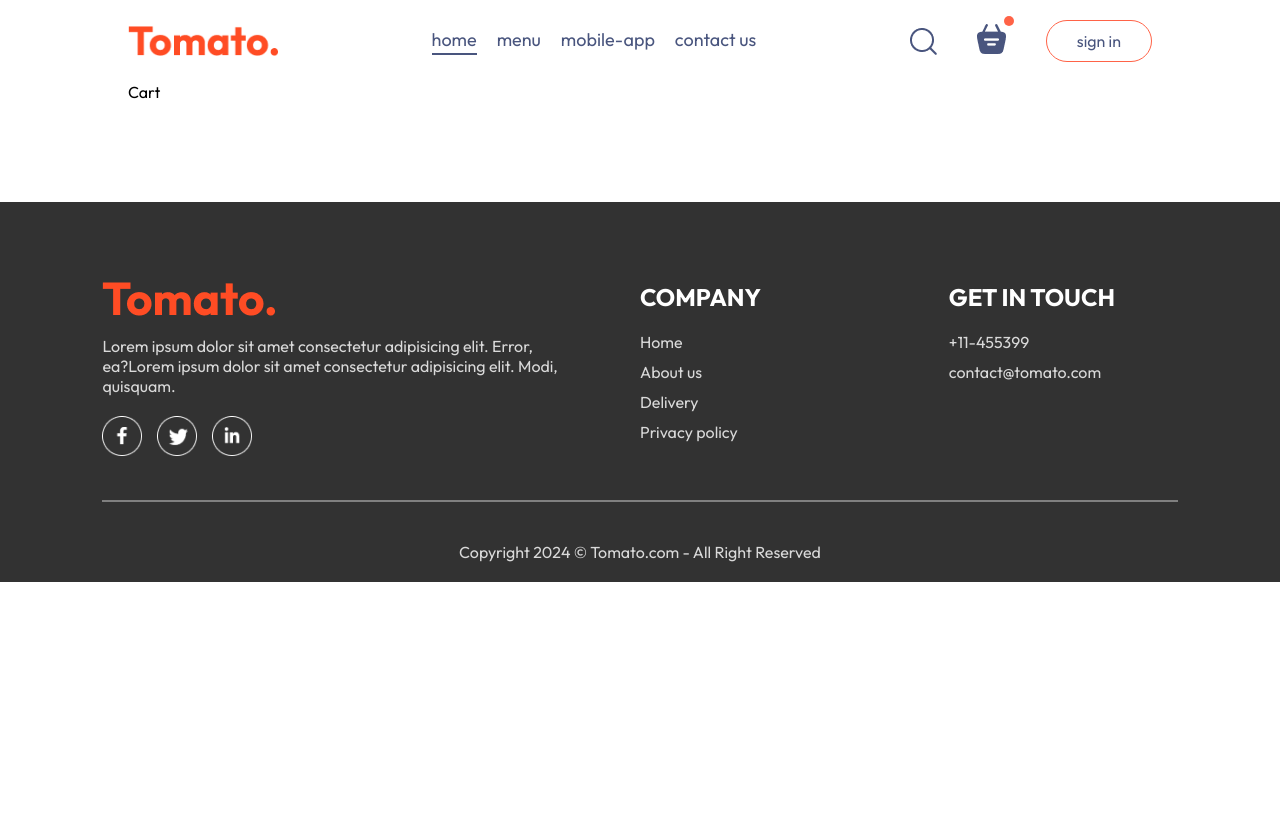
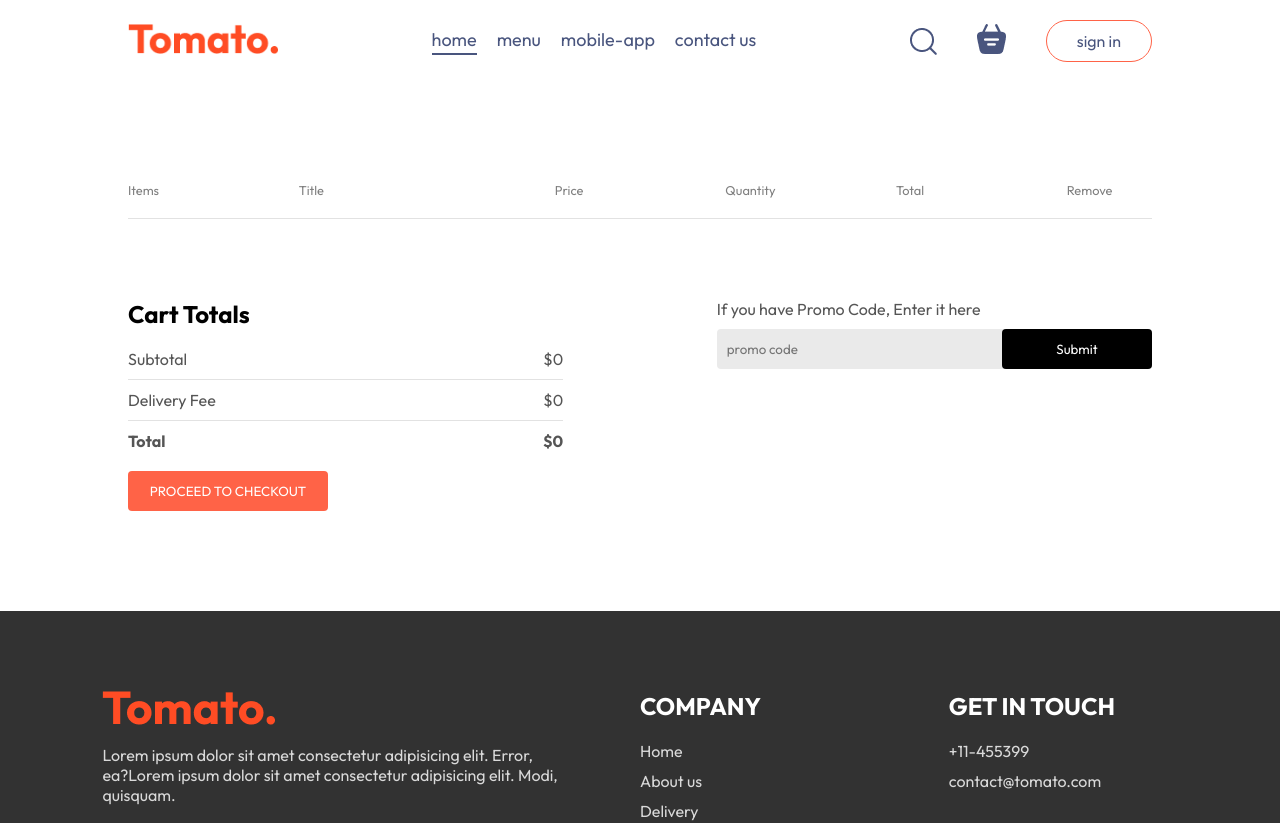
Before and after one commit to rajrawat37/food-delivery-app-react, a React (Vite) app in the folder frontend/: page /cart in a window 1280 px wide. Shown: the top 823 px of the page. Before the commit the page ends 800 px from the top, so only its background shows below. Built offline with nearby package versions, Linux system fonts and the light colour scheme.

Commit message:
feat: cart component

```diff
--- a/frontend/src/components/Navbar/Navbar.jsx
+++ b/frontend/src/components/Navbar/Navbar.jsx
@@ -1,40 +1,66 @@
-import React, { useState } from 'react'
-import './Navbar.css'
-import { assets } from '../../assets/assets'
-import { Link } from 'react-router-dom'
+import React, { useContext, useState } from "react";
+import "./Navbar.css";
+import { assets } from "../../assets/assets";
+import { Link } from "react-router-dom";
+import { StoreContext } from "../../context/StoreContext";
 
-
-const Navbar = ({setShowLogin}) => {
-
-   const [option,setOption] = useState("home");
+const Navbar = ({ setShowLogin }) => {
+  const [option, setOption] = useState("home");
+  const { getTotalCartAmount } = useContext(StoreContext);
 
   return (
-    <div class='navbar'>
-
+    <div class="navbar">
       {/*  1st component  */}
+      <Link to="/">
+        {" "}
         <img src={assets.logo} alt="" className="logo" />
+      </Link>
 
       {/* 2nd component  */}
-        <ul className="navbar-menu" >
-            <Link to="/" onClick={()=>setOption("home")} className={option==="home"?"active":""}>home</Link>
-            <a href='#explore-menu' onClick={()=>setOption("menu")} className={option==="menu"?"active":""}>menu</a>
-            <a href='#app-download' onClick={()=>setOption("mobile-app")} className={option==="mobile-app"?"active":""}>mobile-app</a>
-            <a href='#footer' onClick={()=>setOption("contact-us")} className={option==="contact-us"?"active":""}>contact us</a>
+      <ul className="navbar-menu">
+        <Link
+          to="/"
+          onClick={() => setOption("home")}
+          className={option === "home" ? "active" : ""}
+        >
+          home
+        </Link>
+        <a
+          href="#explore-menu"
+          onClick={() => setOption("menu")}
+          className={option === "menu" ? "active" : ""}
+        >
+          menu
+        </a>
+        <a
+          href="#app-download"
+          onClick={() => setOption("mobile-app")}
+          className={option === "mobile-app" ? "active" : ""}
+        >
+          mobile-app
+        </a>
+        <a
+          href="#footer"
+          onClick={() => setOption("contact-us")}
+          className={option === "contact-us" ? "active" : ""}
+        >
+          contact us
+        </a>
       </ul>
 
       {/* 3rd component  */}
       <div className="navbar-right">
         <img src={assets.search_icon} alt="" />
         <div className="navbar-search-icon">
+          <Link to="/cart">
             <img src={assets.basket_icon} alt="" />
-                <div className="dot"></div>
+          </Link>
+          {getTotalCartAmount() > 0 ? <div className="dot"></div> : ""}
         </div>
         <button onClick={() => setShowLogin(true)}>sign in</button>
       </div>
+    </div>
+  );
+};
 
-    </div>
-  )
-}
-
-
-export default Navbar
+export default Navbar;
--- a/frontend/src/context/StoreContext.jsx
+++ b/frontend/src/context/StoreContext.jsx
@@ -1,41 +1,51 @@
-import { createContext, useContext, useEffect,useState } from "react";
+import { createContext, useContext, useEffect, useState } from "react";
 import { food_list } from "../assets/assets";
 
-export const StoreContext = createContext(null);    // creating a context store to manage state globally
+export const StoreContext = createContext(null); // creating a context store to manage state globally
 
 const StoreContextProvider = (props) => {
-
-    const [cartItems,setCartItems] = useState({});
+  const [cartItems, setCartItems] = useState({});
 
   const addToCart = (itemId) => {
-        if(!cartItems[itemId]){
-            setCartItems((prev) => ({...prev,[itemId]:1}));
-        }else{
-            setCartItems((prev) => ({...prev,[itemId]:prev[itemId]+1}));
+    if (!cartItems[itemId]) {
+      setCartItems((prev) => ({ ...prev, [itemId]: 1 }));
+    } else {
+      setCartItems((prev) => ({ ...prev, [itemId]: prev[itemId] + 1 }));
+    }
+  };
+
+  const removeFromCart = (itemId) => {
+    setCartItems((prev) => ({ ...prev, [itemId]: prev[itemId] - 1 }));
+  };
+
+  useEffect(() => {
+    console.log(cartItems);
+  }, [cartItems]);
+
+  const getTotalCartAmount = () => {
+    let totalAmount = 0;
+    for (const item in cartItems) {
+      if (cartItems[item] > 0) {
+        let itemInfo = food_list.find((product) => product._id === item);
+        totalAmount += itemInfo.price * cartItems[item];
       }
     }
-
-    const removeFromCart = (itemId) => {
-        setCartItems((prev) => ({...prev,[itemId]:prev[itemId]-1}));
-    }
-
-    useEffect(() => {
-        console.log(cartItems)
-    },[cartItems]);
+    return totalAmount;
+  };
 
   const contextValue = {
     food_list,
     cartItems,
     setCartItems,
     addToCart,
-        removeFromCart
-    }
+    removeFromCart,
+    getTotalCartAmount
+  };
   return (
     <StoreContext.Provider value={contextValue}>
       {props.children}
     </StoreContext.Provider>
-    )
+  );
+};
 
-}
-
-export default StoreContextProvider
+export default StoreContextProvider;
--- a/frontend/src/pages/Cart/Cart.css
+++ b/frontend/src/pages/Cart/Cart.css
@@ -0,0 +1,108 @@
+.cart{
+    margin-top: 100px;
+}
+
+.cart-items-title{
+    display: grid;
+    grid-template-columns: 1fr 1.5fr 1fr 1fr 1fr 0.5fr;
+    align-items: center;
+    color: grey;
+    font-size: max(1vw,12px);
+}
+
+.cart-items-item{
+    margin: 10px 0px;
+    color: black;
+
+}
+
+.cart-items-item img{
+        width: 50px;
+}
+
+.cart hr{
+    height: 1px;
+    background-color: #e2e2e2;
+    border: none;
+}
+
+.cart-items-item .cross{
+  cursor: pointer;
+  margin-left: 20px;
+}
+
+.cart-bottom{
+    margin-top: 80px;
+    display: flex;
+    justify-content: space-between;
+    gap:max(12vw,20px);
+}
+
+.cart-total{
+    flex:1;
+    display: flex;
+    flex-direction: column;
+    gap: 20px;
+}
+
+.cart-total-details{
+    display: flex;
+    justify-content: space-between;
+    color: #555;
+}
+
+.cart-total hr{
+    margin: 10px 0px;
+}
+
+.cart-total button{
+    border: none;
+    color: white;
+    background-color: tomato;
+    width: max(15vw,200px);
+    padding: 12px 0px;
+    border-radius: 4px;
+    cursor: pointer;
+}
+
+.cart-promocode{
+    flex: 1;
+}
+
+.cart-promocode p{
+     color: #555;
+}
+
+.cart-promocode-input{
+    margin-top: 10px;
+    display: flex;
+    justify-content: space-between;
+    align-items: center;
+    background-color: #eaeaea;
+    border-radius: 4px;
+}
+
+.cart-promocode-input input{
+    background: transparent;
+    border: none;
+    outline: none;
+    padding-left: 10px;
+}
+
+.cart-promocode-input button{
+    width: max(10vw,150px);
+    padding: 12px 5px;
+    background-color: black;
+    border: none;
+    color: white;
+    border-radius: 4px;
+}
+
+@media (max-width:750px){
+    .cart-bottom{
+        flex-direction: column-reverse;
+    }
+    .cart-promocode{
+        justify-content: start;
+    }
+}
--- a/frontend/src/pages/Cart/Cart.jsx
+++ b/frontend/src/pages/Cart/Cart.jsx
@@ -1,10 +1,80 @@
-import React from 'react'
-import './Cart.css'
+import React, { useContext } from "react";
+import { StoreContext } from "../../context/StoreContext";
+import "./Cart.css";
 
 const Cart = () => {
+  const { cartItems, food_list, removeFromCart, getTotalCartAmount } = useContext(StoreContext);
+
   return (
-    <div>Cart</div>
-  )
-}
+    <div className="cart">
+      <div className="cart-items">
+        <div className="cart-items-title">
+          <p>Items</p>
+          <p>Title</p>
+          <p>Price</p>
+          <p>Quantity</p>
+          <p>Total</p>
+          <p>Remove</p>
+        </div>
+        <br />
+        <hr />
+        {food_list.map((item, index) => {
+          if (cartItems[item._id] > 0) {
+            return (
+              <div>
+                <div className="cart-items-title cart-items-item">
+                  <img src={item.image} alt="" />
+                  <p>{item.name}</p>
+                  <p>${item.price}</p>
+                  <p>{cartItems[item._id]}</p>
+                  <p>${item.price * cartItems[item._id]}</p>
+                  <p onClick={() => removeFromCart(item._id)} className="cross">
+                    x
+                  </p>
+                </div>
+                <hr />
+              </div>
+            );
+          }
+        })}
+      </div>
 
-export default Cart
+      <div className="cart-bottom">
+        <div className="cart-total">
+          <h2>Cart Totals</h2>
+          <div>
+            <div className="cart-total-details">
+              <p>Subtotal</p>
+              <p>${getTotalCartAmount()}</p>
+            </div>
+             <hr/>
+            <div className="cart-total-details">
+              <p>Delivery Fee</p>
+              {getTotalCartAmount()>0?<p>${2}</p>:<p>${0}</p>}
+
+            </div>
+            <hr/>
+            <div className="cart-total-details">
+              <b>Total</b>
+              <b>${getTotalCartAmount()+ (getTotalCartAmount()>0?2:0) }</b>
+            </div>
+          </div>
+          <button>PROCEED TO CHECKOUT</button>
+        </div>
+
+        <div className="cart-promocode">
+          <div>
+            <p>If you have Promo Code, Enter it here</p>
+            <div className="cart-promocode-input">
+              <input type="text" placeholder="promo code" />
+              <button>Submit</button>
+            </div>
+          </div>
+        </div>
+
+      </div>
+    </div>
+  );
+};
+
+export default Cart;
```
Lines whose indentation alone changed are shown as unchanged.
